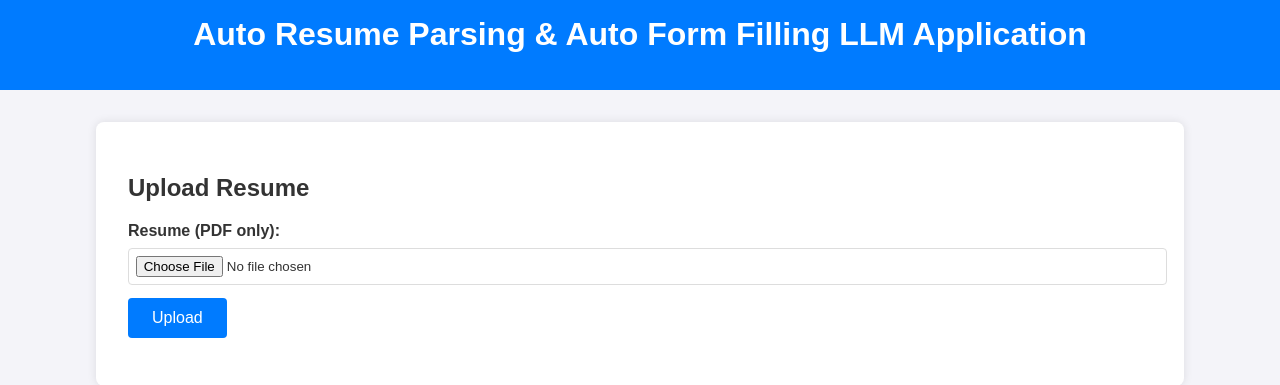
After one commit to ARHAM7447/chattingbot, a Flask app: page /tool5/ in a window 1280 px wide. The commit adds this page. Shown: the top 385 px of the page. Run offline with Flask 3, Linux system fonts and the light colour scheme.

Commit message:
add the one more tool5

```diff
--- a/app.py
+++ b/app.py
@@ -1,17 +1,21 @@
-from flask import Flask, render_template
+from flask import Flask, render_template, request, redirect, url_for
 from tools.tool1.routes import tool1_bp  # Import tool1 blueprint
 from tools.tool2.routes1 import tool2_bp  # Import tool2 blueprint
 from tools.tool3.routsee import tool3_bp
 from tools.tool4.routing import tool4_bp  # Import tool4 blueprint
+from tools.tool5.image import tool5_bp  # Import tool5 blueprint
+import os
 
 app = Flask(__name__, template_folder='templates')
 
-# Register Blueprints for all AI tools
-app.register_blueprint(tool1_bp, url_prefix='/tool1')  # Use url_prefix for clarity
-app.register_blueprint(tool2_bp, url_prefix='/tool2')  # Register tool2 properly
-app.register_blueprint(tool3_bp, url_prefix='/tool3')  # Register tool3 properly
-app.register_blueprint(tool4_bp, url_prefix='/tool4')  # Register tool4 properly
+# Register Blueprints with URL prefixes for better organization
+app.register_blueprint(tool1_bp, url_prefix='/tool1')
+app.register_blueprint(tool2_bp, url_prefix='/tool2')
+app.register_blueprint(tool3_bp, url_prefix='/tool3')
+app.register_blueprint(tool4_bp, url_prefix='/tool4')
+app.register_blueprint(tool5_bp, url_prefix='/tool5')
 
+# Define routes for rendering templates
 @app.route('/')
 @app.route('/index')
 def index():
@@ -21,8 +25,18 @@ def index():
 def about():
     return render_template('about.html')
 
-@app.route('/feedback')
+@app.route('/feedback', methods=['GET', 'POST'])
 def feedback():
+    if request.method == 'POST':
+        name = request.form['name']
+        email = request.form['email']
+        message = request.form['message']
+
+        # Here you can add code to handle the feedback, e.g., save it to a file or database
+        # For now, we'll just print it to the console
+        print(f"Feedback received: {name}, {email}, {message}")
+
+        return redirect(url_for('feedback'))
     return render_template('feedback.html')
 
 @app.route('/ai')
--- /dev/null
+++ b/tools/tool5/image.py
@@ -0,0 +1,119 @@
+from flask import Blueprint, render_template, request, jsonify
+from PyPDF2 import PdfReader
+import google.generativeai as genai
+import os
+import json
+import re
+
+# Set your API key
+os.environ["GOOGLE_API_KEY"] = "AIzaSyCS_vlMLsisM9_VbzflZzkzgBEbqc4tzyg"
+genai.configure(api_key=os.environ["GOOGLE_API_KEY"])
+
+# Load model
+model = genai.GenerativeModel("models/gemini-1.5-pro")
+
+# Create Blueprint for Tool5
+tool5_bp = Blueprint("tool5_bp", __name__, url_prefix="/tool5", template_folder="templates")
+
+def resumes_details(resume):
+    # Prompt with detailed request
+    prompt = f"""
+    You are a resume parsing assistant. Given the following resume text, extract all the important details and return them in a valid JSON format.
+
+    The resume text:
+    {resume}
+
+    Extract and include the following fields:
+    {{
+        "Full Name": "",
+        "Contact Number": "",
+        "Email Address": "",
+        "Location": "",
+        "Skills": {{
+            "Technical Skills": [],
+            "Non-Technical Skills": []
+        }},
+        "Education": [],
+        "Work Experience": [],
+        "Certifications": [],
+        "Languages spoken": [],
+        "Suggested Resume Category": "",
+        "Recommended Job Roles": []
+    }}
+
+    Return only the JSON object with no additional text.
+    """
+
+    # Generate response from the model
+    response = model.generate_content(prompt).text
+
+    # Extract valid JSON using regex
+    json_match = re.search(r"\{.*\}", response, re.DOTALL)
+    if json_match:
+        response_clean = json_match.group(0)
+    else:
+        return jsonify({"error": "Invalid JSON response from AI."})
+
+    return response_clean
+
+@tool5_bp.route('/')
+def index():
+    return render_template('image.html')
+
+@tool5_bp.route('/upload_resume', methods=['POST'])
+def upload_resume():
+    if 'resume' not in request.files:
+        return jsonify({"error": "No file part"})
+
+    file = request.files['resume']
+    if file.filename == '':
+        return jsonify({"error": "No selected file"})
+
+    if file and file.filename.endswith('.pdf'):
+        # Extract text from the PDF
+        text = ""
+        reader = PdfReader(file)
+        for page in reader.pages:
+            text += page.extract_text() or ""
+
+        # Get resume details from the model
+        response = resumes_details(text)
+        print("Raw Model Response:\n", response)
+
+        # Load the cleaned response into a dictionary
+        try:
+            data = json.loads(response)
+        except json.JSONDecodeError as e:
+            print("Error decoding JSON:", e)
+            return jsonify({"error": "Failed to parse resume details. Ensure resume format is readable."})
+
+        # Extract details from the JSON response
+        extracted_data = {
+            "full_name": data.get("Full Name", "No Data"),
+            "contact_number": data.get("Contact Number", "No Data"),
+            "email_address": data.get("Email Address", "No Data"),
+            "location": data.get("Location", "No Data"),
+            "technical_skills": ", ".join(data.get("Skills", {}).get("Technical Skills", [])) or "No Data",
+            "non_technical_skills": ", ".join(data.get("Skills", {}).get("Non-Technical Skills", [])) or "No Data",
+            "education": "\n".join([
+                f"{edu.get('Degree', 'N/A')} from {edu.get('Institution', 'N/A')} (Graduated: {edu.get('Years', 'N/A')})"
+                for edu in data.get("Education", [])
+            ]) or "No Data",
+            "work_experience": "\n".join([
+                f"{job.get('Job Title', 'N/A')} at {job.get('Company Name', 'N/A')} ({job.get('Years of Experience', 'N/A')})\nResponsibilities: {', '.join(job.get('Responsibilities', []))}"
+                for job in data.get("Work Experience", [])
+            ]) or "No Data",
+            "certifications": ", ".join(data.get("Certifications", [])) or "No Data",
+            "languages": ", ".join(data.get("Languages spoken", [])) or "No Data",
+            "suggested_resume_category": data.get("Suggested Resume Category", "No Data"),
+            "recommended_job_roles": ", ".join(data.get("Recommended Job Roles", [])) or "No Data"
+        }
+
+        # Debugging statements
+        print("Extracted Resume Data:")
+        print(json.dumps(extracted_data, indent=4))
+
+        # Render the template and pass extracted values
+        return render_template('image.html', **extracted_data)
+
+    return jsonify({"error": "Invalid file format. Please upload a PDF."})
--- /dev/null
+++ b/tools/tool5/templates/image.html
@@ -0,0 +1,130 @@
+<!DOCTYPE html>
+<html lang="en">
+<head>
+    <meta charset="UTF-8">
+    <meta name="viewport" content="width=device-width, initial-scale=1.0">
+    <title>Resume Uploader</title>
+    <style>
+        body {
+            font-family: Arial, sans-serif;
+            background-color: #f4f4f9;
+            color: #333;
+            margin: 0;
+            padding: 0;
+        }
+        header {
+            background-color: #007bff;
+            color: #fff;
+            padding: 1em 0;
+            text-align: center;
+        }
+        .container {
+            width: 80%;
+            margin: 0 auto;
+            padding: 2em;
+            background: #fff;
+            box-shadow: 0 0 10px rgba(0, 0, 0, 0.1);
+            border-radius: 8px;
+            margin-top: 2em;
+        }
+        h1 {
+            margin-top: 0;
+        }
+        form {
+            margin-bottom: 1em;
+        }
+        label {
+            display: block;
+            margin-bottom: 0.5em;
+            font-weight: bold;
+        }
+        input[type="text"],
+        input[type="file"],
+        textarea {
+            width: 100%;
+            padding: 0.5em;
+            margin-bottom: 1em;
+            border: 1px solid #ddd;
+            border-radius: 4px;
+        }
+        button {
+            background-color: #007bff;
+            color: #fff;
+            border: none;
+            padding: 0.7em 1.5em;
+            font-size: 1em;
+            border-radius: 4px;
+            cursor: pointer;
+        }
+        button:hover {
+            background-color: #0056b3;
+        }
+        textarea {
+            resize: vertical;
+        }
+        .section-header {
+            background-color: #e9ecef;
+            padding: 0.5em;
+            border-radius: 4px;
+            margin-bottom: 1em;
+            font-size: 1.2em;
+            font-weight: bold;
+        }
+    </style>
+</head>
+<body>
+    <header>
+        <h1>Auto Resume Parsing & Auto Form Filling LLM Application</h1>
+    </header>
+    <div class="container">
+        <h2>Upload Resume</h2>
+        <form id="resumeForm" action="/tool5/upload_resume" method="post" enctype="multipart/form-data">
+            <label for="resume">Resume (PDF only):</label>
+            <input type="file" id="resume" name="resume" accept=".pdf" required>
+            <button type="submit">Upload</button>
+        </form>
+
+        {% if full_name %}
+        <h2 class="section-header">Extracted Resume Details</h2>
+        <form id="resumeDetailsForm">
+            <label for="fullName">Full Name:</label>
+<input type="text" id="fullName" name="fullName" value="{{ full_name | default('No Data') }}" readonly><br>
+
+<label for="contactNumber">Contact Number:</label>
+<input type="text" id="contactNumber" name="contactNumber" value="{{ contact_number | default('No Data') }}" readonly><br>
+
+<label for="emailAddress">Email Address:</label>
+<input type="text" id="emailAddress" name="emailAddress" value="{{ email_address | default('No Data') }}" readonly><br>
+
+<label for="location">Location:</label>
+<input type="text" id="location" name="location" value="{{ location | default('No Data') }}" readonly><br>
+
+<label for="technicalSkills">Technical Skills:</label>
+<textarea id="technicalSkills" name="technicalSkills" rows="4" readonly>{{ technical_skills | default('No Data') }}</textarea><br>
+
+<label for="nonTechnicalSkills">Non-Technical Skills:</label>
+<textarea id="nonTechnicalSkills" name="nonTechnicalSkills" rows="4" readonly>{{ non_technical_skills | default('No Data') }}</textarea><br>
+
+<label for="education">Education:</label>
+<textarea id="education" name="education" rows="4" readonly>{{ education | default('No Data') }}</textarea><br>
+
+<label for="workExperience">Work Experience:</label>
+<textarea id="workExperience" name="workExperience" rows="4" readonly>{{ work_experience | default('No Data') }}</textarea><br>
+
+<label for="certifications">Certifications:</label>
+<textarea id="certifications" name="certifications" rows="4" readonly>{{ certifications | default('No Data') }}</textarea><br>
+
+<label for="languages">Languages:</label>
+<textarea id="languages" name="languages" rows="2" readonly>{{ languages | default('No Data') }}</textarea><br>
+
+<label for="suggestedCategory">Suggested Resume Category:</label>
+<input type="text" id="suggestedCategory" name="suggestedCategory" value="{{ suggested_resume_category | default('No Data') }}" readonly><br>
+
+<label for="recommendedRoles">Recommended Job Roles:</label>
+<textarea id="recommendedRoles" name="recommendedRoles" rows="2" readonly>{{ recommended_job_roles | default('No Data') }}</textarea><br>
+
+                  </form>
+        {% endif %}
+    </div>
+</body>
+</html>
```
Also changed, not shown: results/generated_mcqs_The_Shakespear_Enigma.txt (+22 -22 lines), templates/ai.html (+4 -3 lines), 1 other file.
